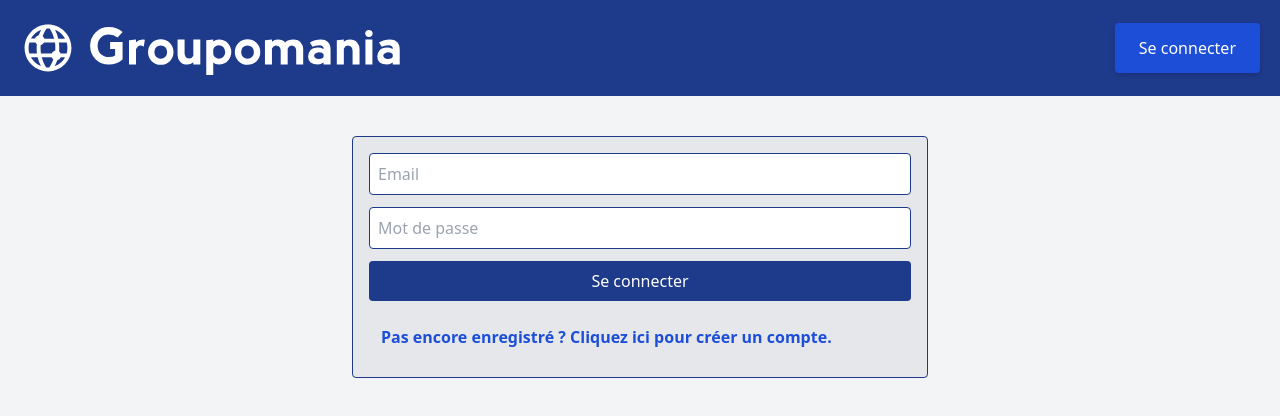
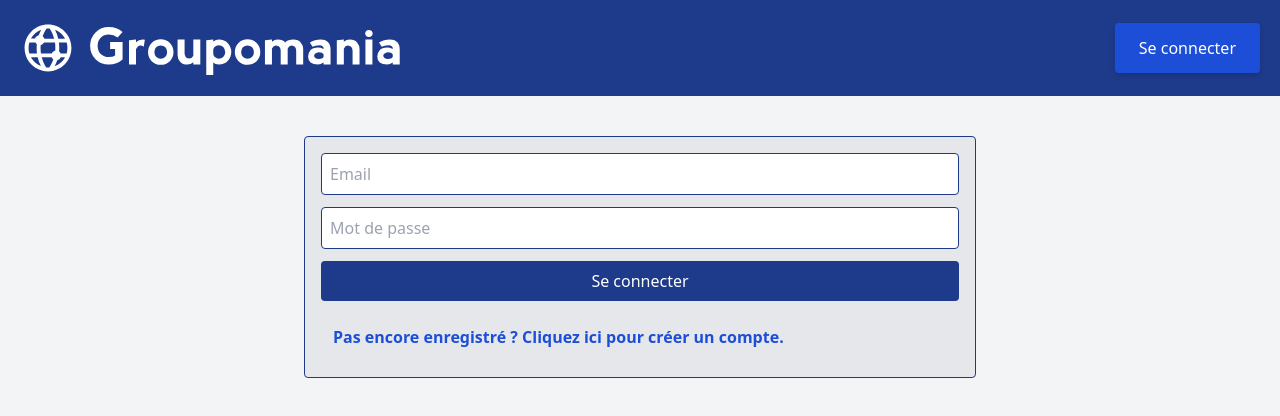
Before and after one commit to RomainCEZ/OpenClassrooms-project-7, a React (Vite) app in the folder front/: page /login in a window 1280 px wide. Shown: the top 416 px of the page. Built offline with nearby package versions, Linux system fonts and the light colour scheme; no server answers; what tw-elements would draw is missing.

Commit message:
enlarge display on 1280px with

```diff
--- a/front/src/components/MainContent.tsx
+++ b/front/src/components/MainContent.tsx
@@ -10,7 +10,7 @@
 export default function MainContent() {
 
     return (
-        <div className='flex flex-col w-full my-10 sm:max-w-xl mx-auto'>
+        <div className='flex flex-col w-full my-10 sm:max-w-xl xl:max-w-2xl mx-auto'>
             <Routes>
                 <Route path="/signup" element={<Signup />} />
                 <Route path="/login" element={<Login />} />
```
